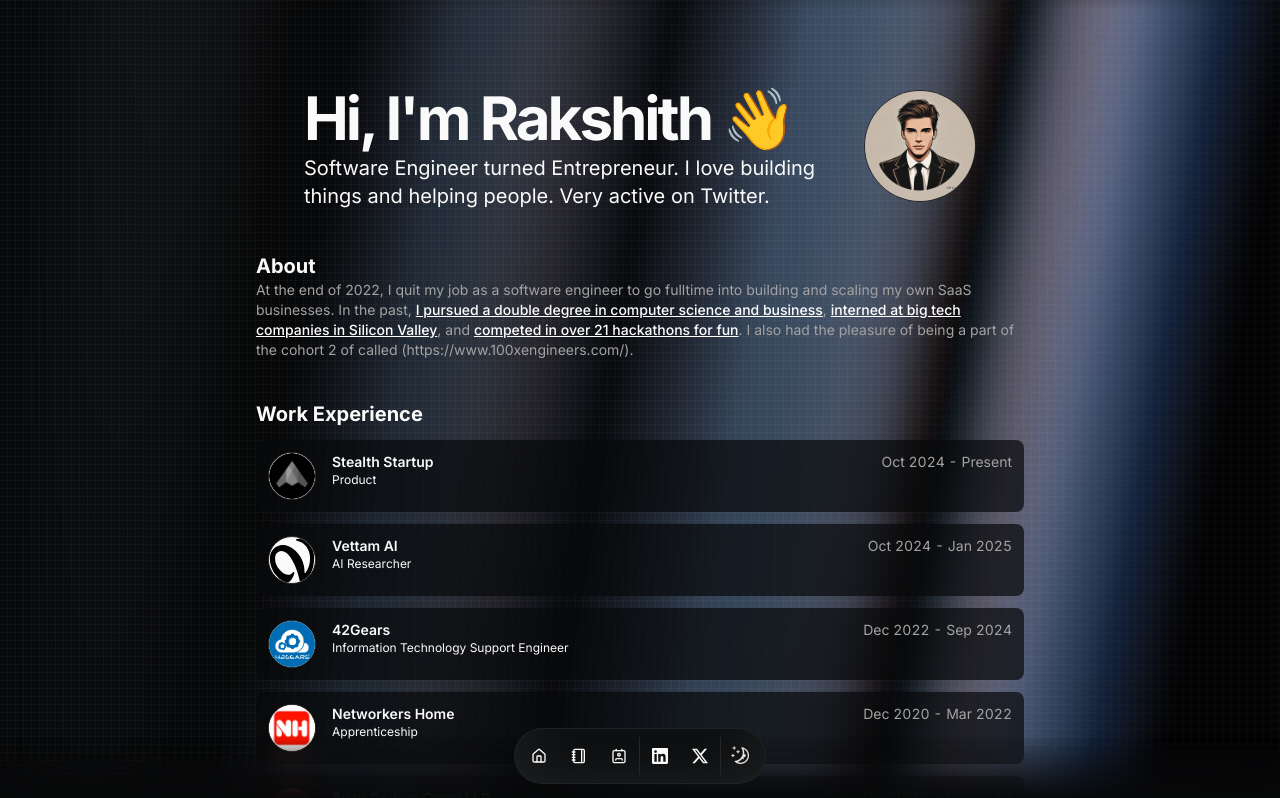
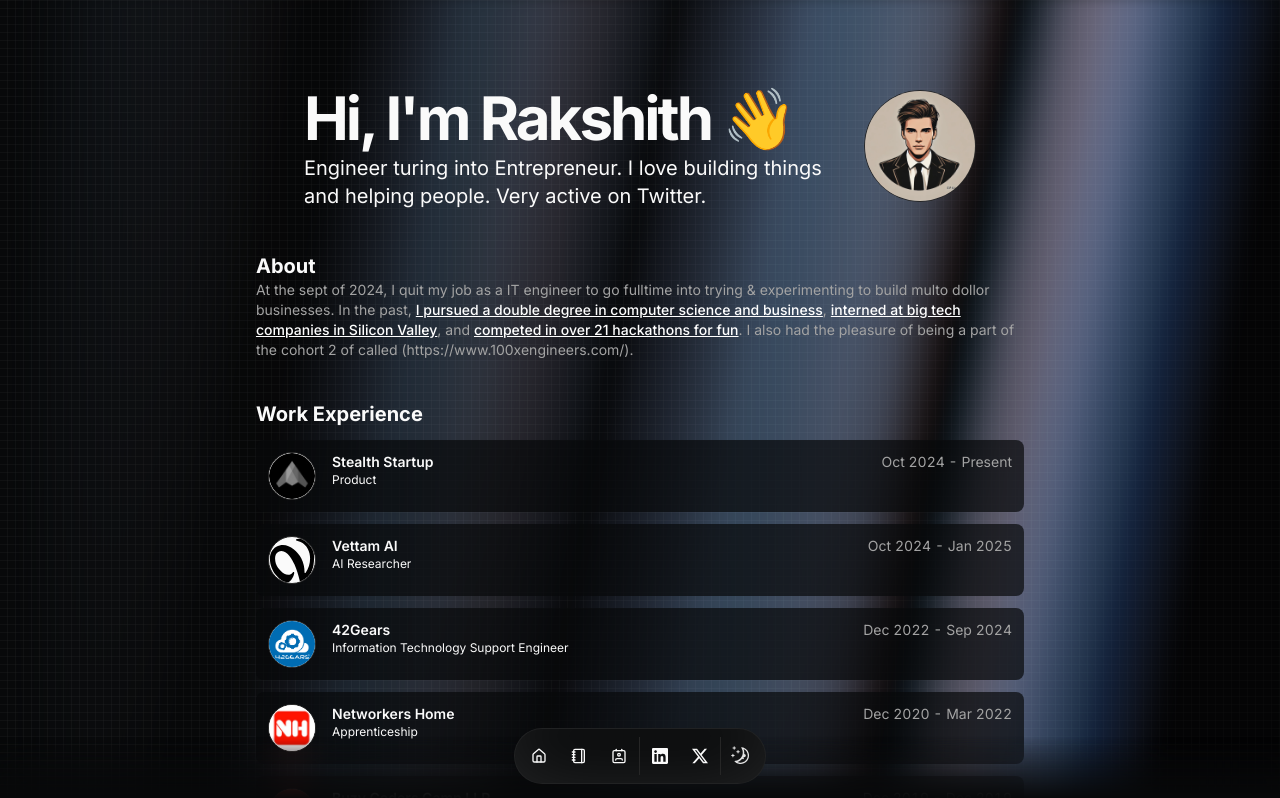
Before and after one commit to irakshy/website, a Next.js app: page / in a window 1280 px wide. Shown: the top 798 px of the page. Built offline with nearby package versions, Linux system fonts and the light colour scheme.

Commit message:
updated somethign

```diff
--- a/src/data/resume.tsx
+++ b/src/data/resume.tsx
@@ -8,9 +8,9 @@ export const DATA = {
   location: "San Francisco, CA",
   locationLink: "https://www.google.com/maps/place/sanfrancisco",
   description:
-    "Software Engineer turned Entrepreneur. I love building things and helping people. Very active on Twitter.",
+    "Engineer turing into Entrepreneur. I love building things and helping people. Very active on Twitter.",
   summary:
-    "At the end of 2022, I quit my job as a software engineer to go fulltime into building and scaling my own SaaS businesses. In the past, [I pursued a double degree in computer science and business](/#education), [interned at big tech companies in Silicon Valley](https://www.youtube.com/watch?v=d-LJ2e5qKdE), and [competed in over 21 hackathons for fun](/#hackathons). I also had the pleasure of being a part of the cohort 2 of called (https://www.100xengineers.com/).",
+    "At the sept of 2024, I quit my job as a IT engineer to go fulltime into trying & experimenting to build multo dollor businesses. In the past, [I pursued a double degree in computer science and business](/#education), [interned at big tech companies in Silicon Valley](https://www.youtube.com/watch?v=d-LJ2e5qKdE), and [competed in over 21 hackathons for fun](/#hackathons). I also had the pleasure of being a part of the cohort 2 of called (https://www.100xengineers.com/).",
 
   avatarUrl: "/me.png",
   skills: [
```
